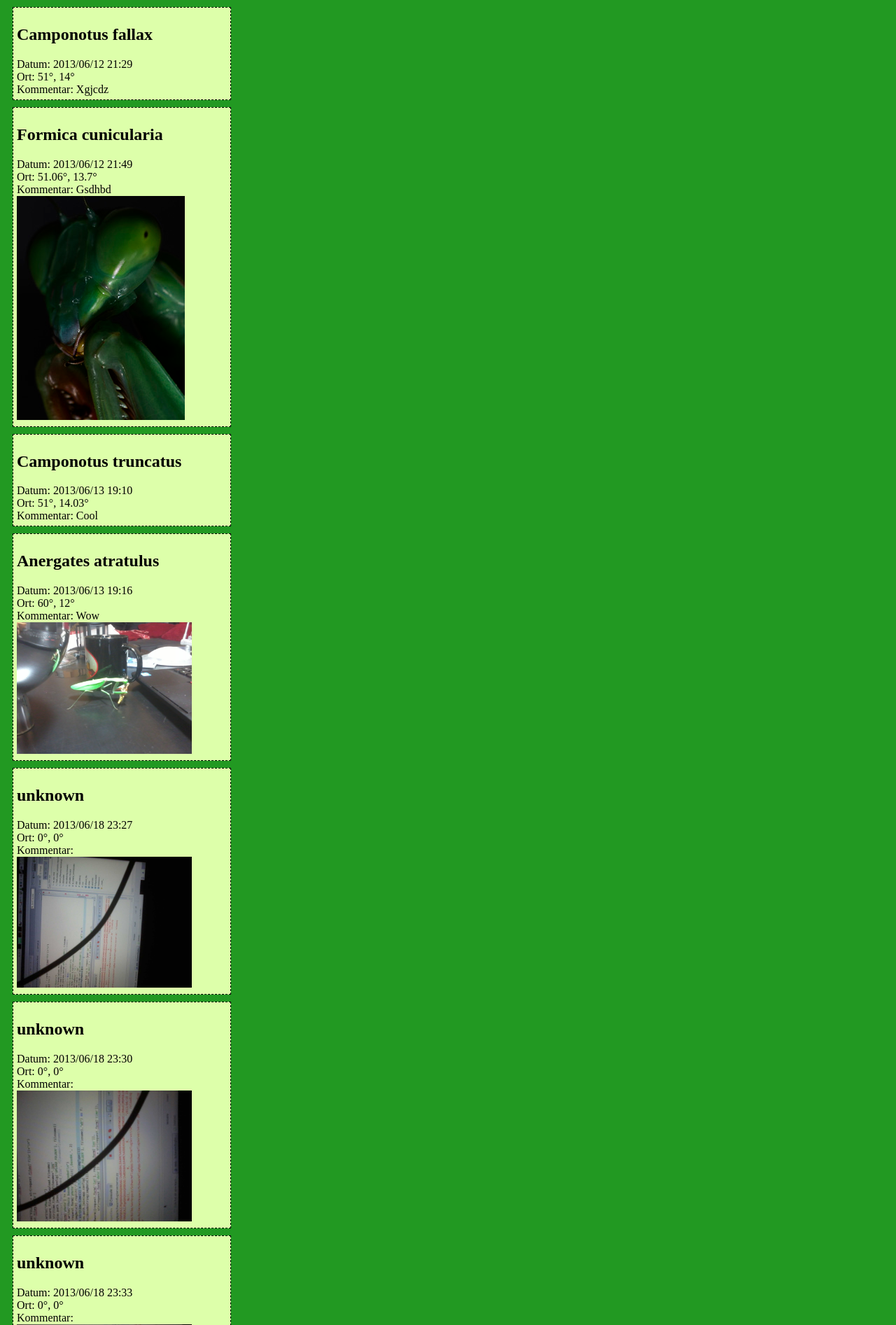
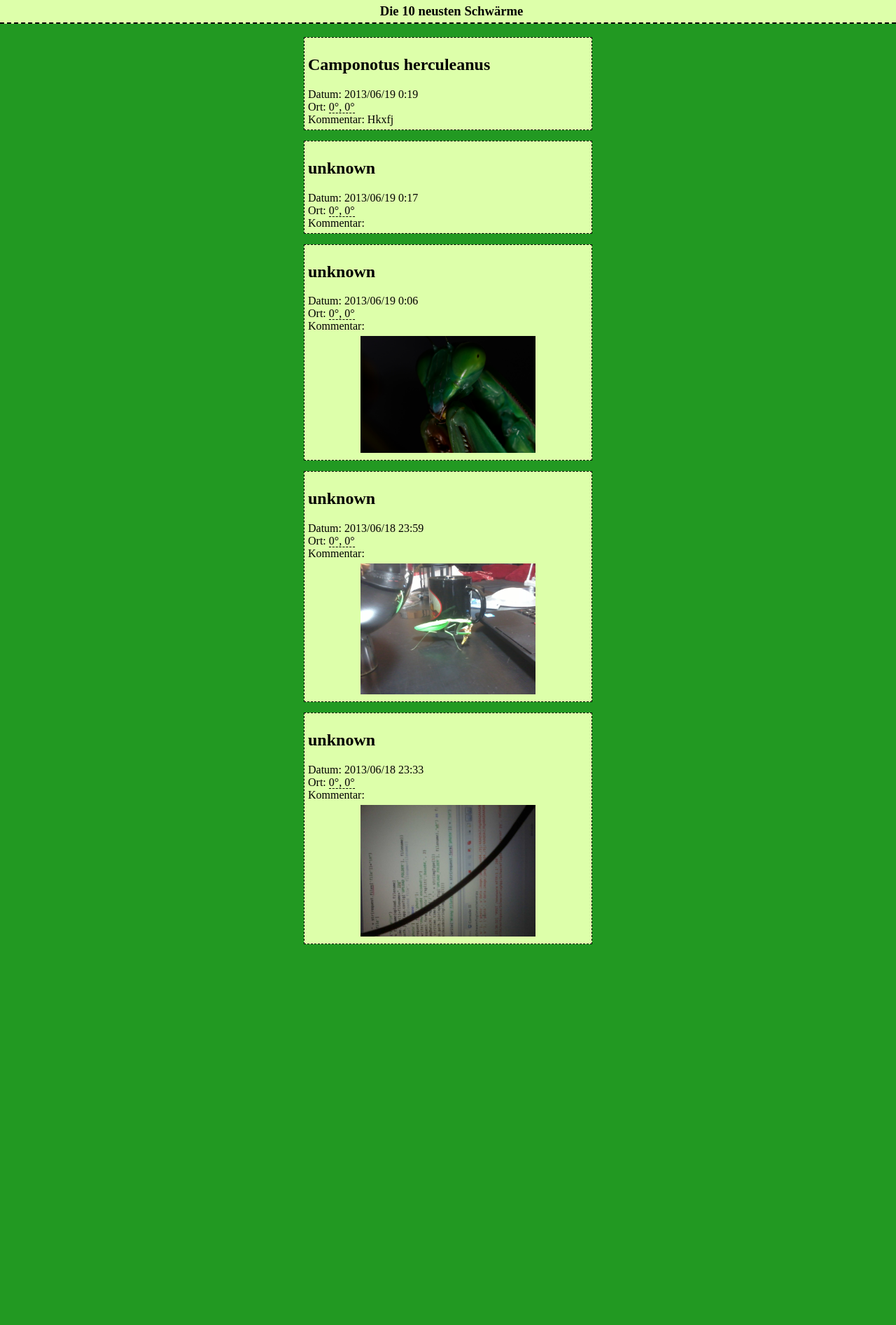
Before and after one commit to fehlfarbe/SchwarmflugApp, a Flask app: page / in a window 1280 px wide. Shown: the top 1893 px of the page at 70% size. After the commit the page ends 1349 px from the top, so only its background shows below. Run offline with Flask 2, Linux system fonts and the light colour scheme; data comes from the database, SQL or seed files in the repository.

Commit message:
Server schickt swarmlist nach Datum sortiert absteigend index CSS angepasst

```diff
--- a/SchwarmflugServer/dbhandler.py
+++ b/SchwarmflugServer/dbhandler.py
@@ -148,6 +148,9 @@ def swarmList(position = None, radius = None, genus = None, species = None, star
             params['startdate'] = startdate
         if where:
             query = '{} WHERE {}'.format(query, ' AND '.join(where))
+
+        query += " ORDER BY date DESC "
+
         if limit:
             query += " LIMIT " + str(limit)
 
--- a/SchwarmflugServer/server.py
+++ b/SchwarmflugServer/server.py
@@ -50,7 +50,7 @@ def allowed_file(filename):
 @app.route('/')
 def index():
 
-    swarmlist = dbhandler.swarmList()
+    swarmlist = dbhandler.swarmList(limit=5)
 
     return render_template('index.html', swarmlist=swarmlist)
 
--- a/SchwarmflugServer/static/style.css
+++ b/SchwarmflugServer/static/style.css
@@ -2,17 +2,46 @@
 
 body{
 	background-color: #292;
+	padding-top: 30px;
 }
 
+a, a:ACTIVE
+{
+	color: #000;
+	text-decoration: none;
+	border-bottom: 1px dashed #000;
+}
+
+a:hover{
+	border-bottom: none;
+}
+
+div#head{
+	width: 100%;
+	left: 0px;
+	top: 0px;
+	position: fixed;
+	background-color: #dfa;
+	border-bottom: 2px dashed #000;
+	text-align: center;
+	padding: 5px;
+	margin-bottom: 100px;
+	font-size: 14pt;
+	font-weight: bold;
+}
+
+
 div.swarm{
-	width: 300px;
+	width: 400px;
 	background-color: #dfa;
-	margin: 10px;
+	margin: 15px auto;
 	padding: 5px;
 	/*float:left;*/
 	border: 1px dashed #000;
 }
 
 div.swarm img{
+	display: block;
 	max-width: 250px;
+	margin: 5px auto;
 }
--- a/SchwarmflugServer/templates/index.html
+++ b/SchwarmflugServer/templates/index.html
@@ -6,11 +6,12 @@
   </head>
   <body>
     <div id="content">
+    <div id="head">Die 10 neusten Schwärme</div>
     	{% for swarm in swarmlist %}
 	        <div class="swarm">
 	        <h2>{{ swarm['genus'] }} {{ swarm['species'] }}</h2>
 	        Datum: {{ swarm['date'] }} <br />
-	        Ort: {{ swarm['position'][0] }}°, {{ swarm['position'][1] }}°<br />
+	        Ort: <a href="https://maps.google.com/maps?q={{ swarm['position'][0] }}, {{ swarm['position'][1] }}" target="_blank">{{ swarm['position'][0] }}°, {{ swarm['position'][1] }}°</a><br />
 	        Kommentar: {{ swarm['comment'] }}<br />
 	        {% if swarm['image'] %}
 		        <a href="{{url_for('static',filename='uploads/' + swarm["image"])}}">
--- a/html/js/postswarm.js
+++ b/html/js/postswarm.js
@@ -47,7 +47,6 @@ function onGeoError(error) {
 
 function locate()
 {
-	//$("#geomsg").html('<img src="img/antload32.gif" />');
 	$.mobile.showPageLoadingMsg("a", 'Bestimme Standort...', false);
 	$.blockUI({message: null});
 	navigator.geolocation.getCurrentPosition(onGeoSuccess, onGeoError);
```
